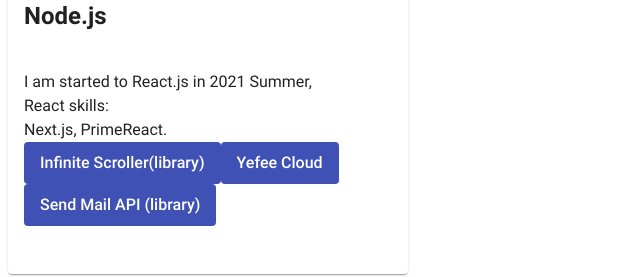
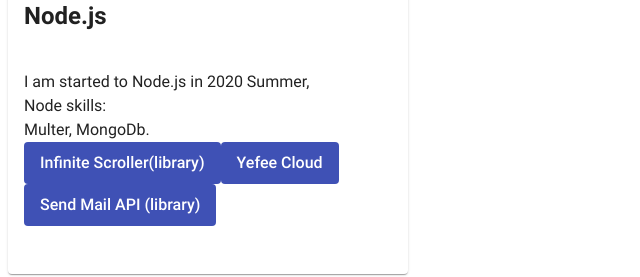
Before and after one commit to Yefee8/portfolio, a Next.js app: page / in a window 1280 px wide. Shown: the part 2433-2710 px from the top of the page, without its empty margins (0-640 px from the left). Built offline with nearby package versions, Linux system fonts and the light colour scheme; a web font is replaced by a local one.

Commit message:
node.js card description changed

```diff
--- a/components/parts/second.tsx
+++ b/components/parts/second.tsx
@@ -66,10 +66,10 @@
 
                 <Card title="Node.js" subTitle="" style={{width: '25em'}} header={nodeHeader}>
                     <p className="m-0" style={{lineHeight: '1.5'}}>
-                        I am started to React.js in 2021 Summer, <br/>
-                        React skills: <br/>
-                        Next.js,
-                        PrimeReact. <br/>
+                        I am started to Node.js in 2020 Summer, <br/>
+                        Node skills: <br/>
+                        Multer,
+                        MongoDb. <br/>
 
                         <div className="mt-3 flex-col w-full items-center justify-between gap-y-3 flex wrap">
                             <a href="https://github.com/Yefee8/infinite-scroller-y" target="_blank" rel="noreferrer">
```
